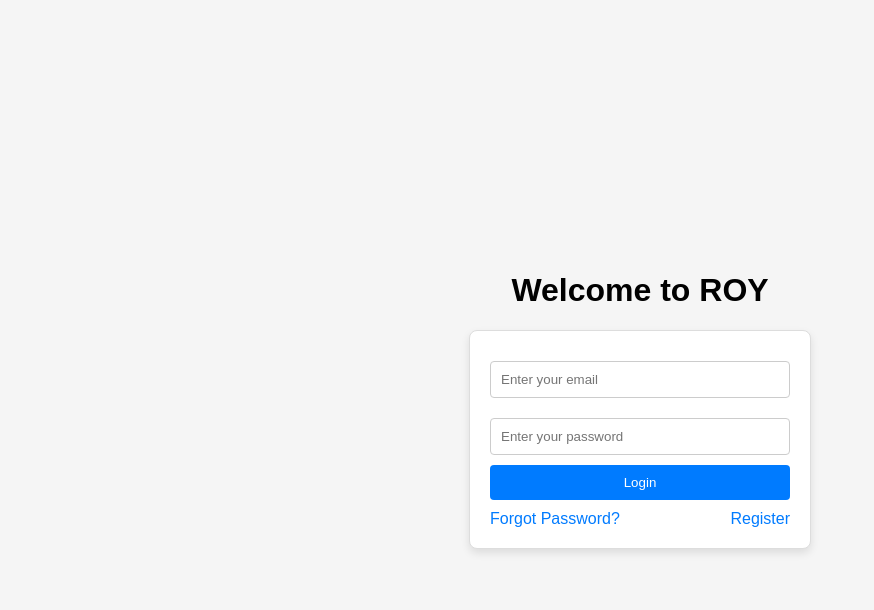
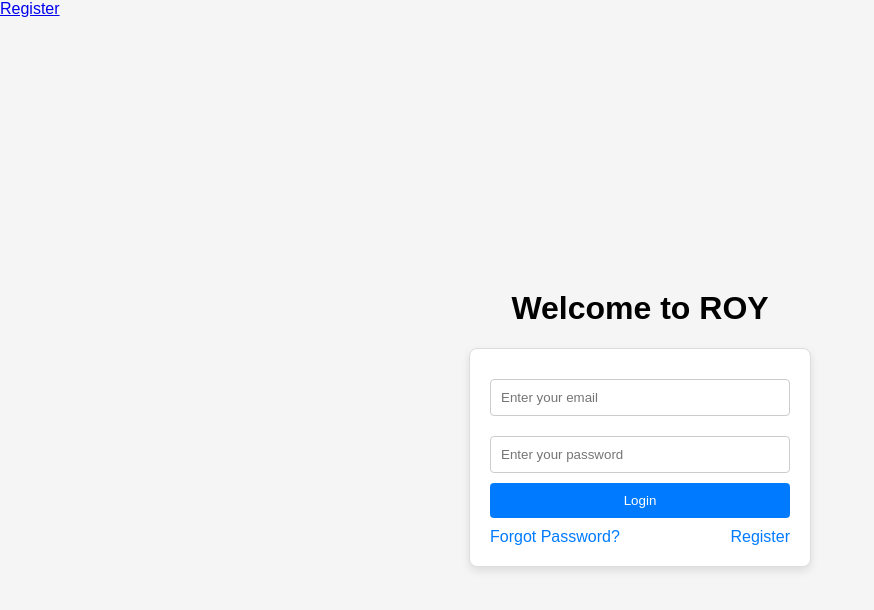
Before and after one commit to snuras/roy_rpo, a plain HTML site: page index.html in a window 1280 px wide. Shown: the whole page, without its empty margins (0-874 px from the left). Drawn offline with Linux system fonts and the light colour scheme.

Commit message:
Update index.html

```diff
--- a/index.html
+++ b/index.html
@@ -4,6 +4,7 @@
     <meta charset="UTF-8">
     <meta name="viewport" content="width=device-width, initial-scale=1.0">
     <title>ROY Platform</title>
+    <a href="register.html">Register</a>
     <link rel="stylesheet" href="styles.css">
 </head>
 <body>
```
